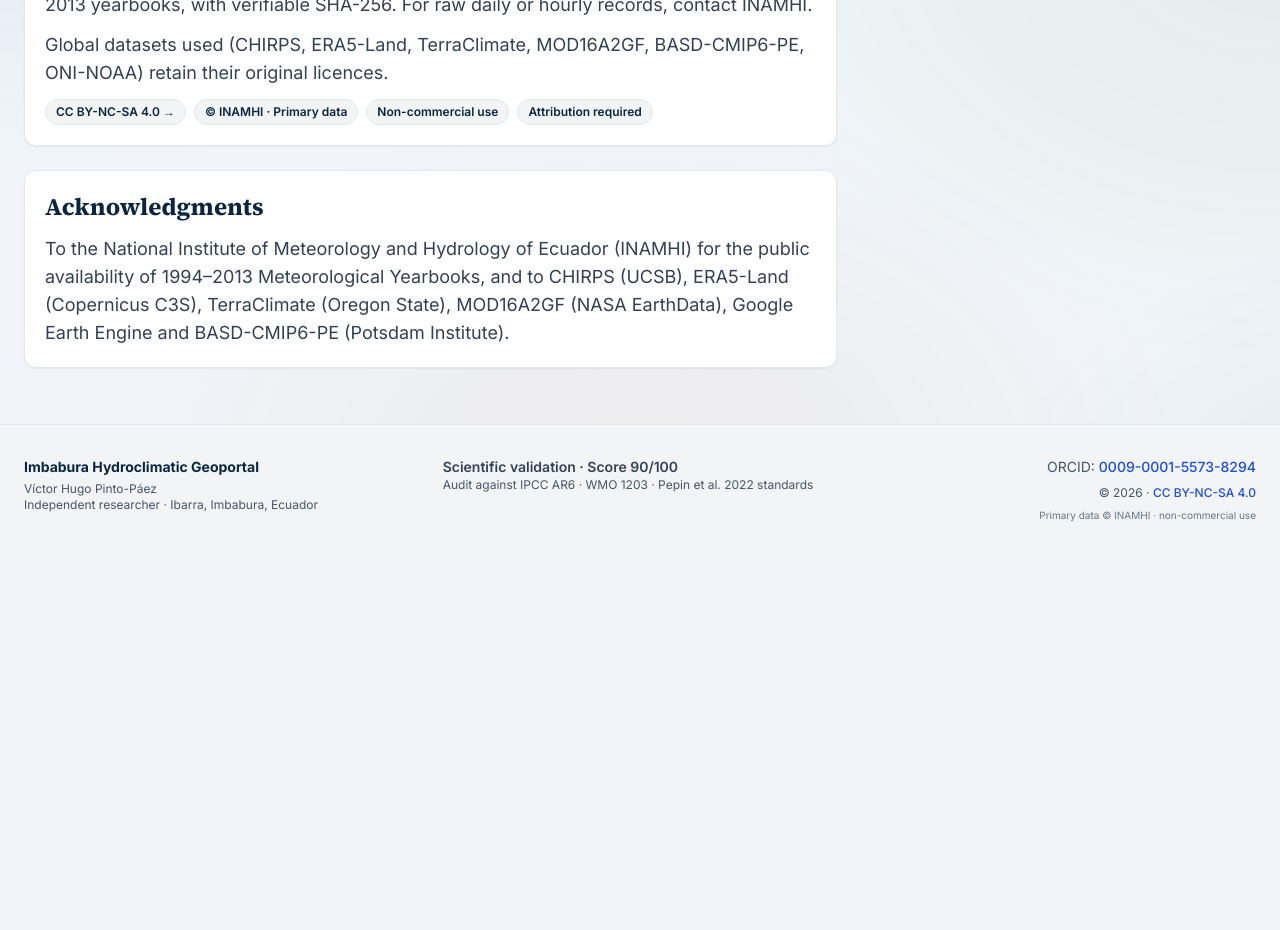
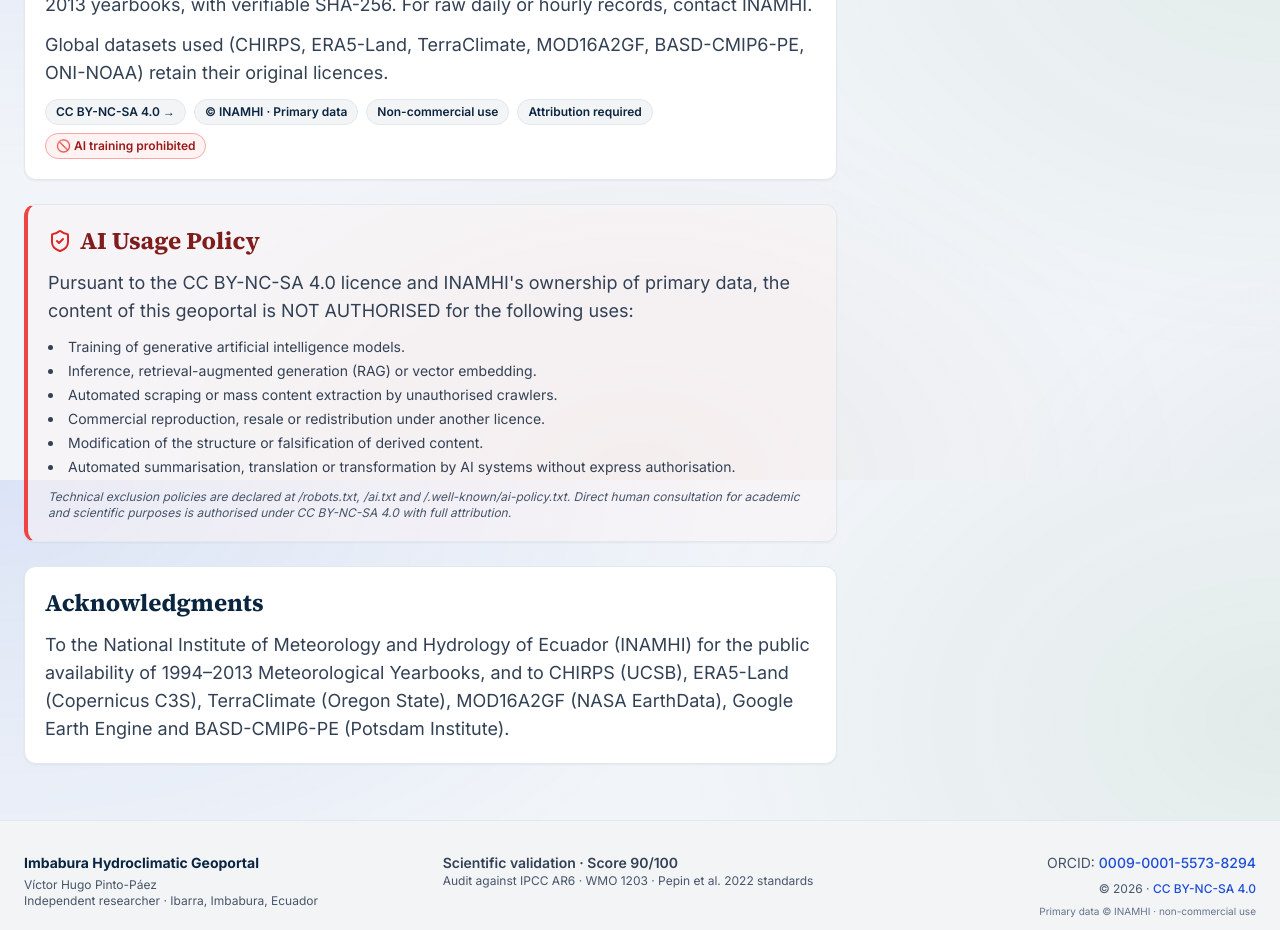
Before and after one commit to VICTORSIG1985/imbabura-hydroclimate, a Next.js app: page /en/acerca in a window 1280 px wide. Shown: the part 1120-2050 px from the top of the page. Before the commit the page ends 1677 px from the top, so only its background shows below. Built offline with nearby package versions, Linux system fonts and the light colour scheme.

Commit message:
v7 final: blindaje anti-IA + anti-scraping (robots.txt, ai.txt, .well-known/ai-policy.txt, meta noai/noimageai, CSP meta, Permissions-Policy, sitemap.xml, aviso legal explicito en /acerca)

```diff
--- a/src/app/[locale]/acerca/page.tsx
+++ b/src/app/[locale]/acerca/page.tsx
@@ -92,7 +92,34 @@
                 <span className="pill">© INAMHI · {isEs ? 'Datos primarios' : 'Primary data'}</span>
                 <span className="pill">{isEs ? 'Uso no comercial' : 'Non-commercial use'}</span>
                 <span className="pill">{isEs ? 'Atribución obligatoria' : 'Attribution required'}</span>
+                <span className="pill bg-red-50 border-red-300 text-red-800">{isEs ? '🚫 Prohibido entrenamiento de IA' : '🚫 AI training prohibited'}</span>
               </div>
+            </div>
+
+            {/* Aviso anti-IA / anti-scraping explícito */}
+            <div className="card border-l-4 border-l-red-500 bg-red-50/40">
+              <h2 className="heading-3 text-red-900 mb-3 flex items-center gap-2">
+                <ShieldCheck className="w-6 h-6 text-red-600" />
+                {isEs ? 'Política de uso por sistemas de IA' : 'AI Usage Policy'}
+              </h2>
+              <p className="body-lg mb-3">
+                {isEs
+                  ? 'Conforme a la licencia CC BY-NC-SA 4.0 y a la titularidad de los datos primarios por parte del INAMHI, el contenido de este geoportal NO ESTÁ AUTORIZADO para los siguientes usos:'
+                  : 'Pursuant to the CC BY-NC-SA 4.0 licence and INAMHI\'s ownership of primary data, the content of this geoportal is NOT AUTHORISED for the following uses:'}
+              </p>
+              <ul className="text-sm text-slate-700 space-y-1 list-disc list-inside mb-3">
+                <li>{isEs ? 'Entrenamiento de modelos de inteligencia artificial generativa.' : 'Training of generative artificial intelligence models.'}</li>
+                <li>{isEs ? 'Inferencia, recuperación aumentada (RAG) o generación de embeddings vectoriales.' : 'Inference, retrieval-augmented generation (RAG) or vector embedding.'}</li>
+                <li>{isEs ? 'Scraping automatizado o extracción masiva de contenido por crawlers no autorizados.' : 'Automated scraping or mass content extraction by unauthorised crawlers.'}</li>
+                <li>{isEs ? 'Reproducción comercial, reventa o distribución bajo otra licencia.' : 'Commercial reproduction, resale or redistribution under another licence.'}</li>
+                <li>{isEs ? 'Modificación de la estructura o falsificación del contenido derivado.' : 'Modification of the structure or falsification of derived content.'}</li>
+                <li>{isEs ? 'Resumen, traducción o transformación automatizada por sistemas de IA sin autorización expresa.' : 'Automated summarisation, translation or transformation by AI systems without express authorisation.'}</li>
+              </ul>
+              <p className="text-xs text-slate-600 italic">
+                {isEs
+                  ? 'Las políticas técnicas de exclusión están declaradas en /robots.txt, /ai.txt y /.well-known/ai-policy.txt. La consulta humana directa con fines académicos y científicos está autorizada bajo CC BY-NC-SA 4.0 con atribución completa.'
+                  : 'Technical exclusion policies are declared at /robots.txt, /ai.txt and /.well-known/ai-policy.txt. Direct human consultation for academic and scientific purposes is authorised under CC BY-NC-SA 4.0 with full attribution.'}
+              </p>
             </div>
 
             {/* Agradecimientos */}
--- a/src/app/[locale]/layout.tsx
+++ b/src/app/[locale]/layout.tsx
@@ -56,6 +56,15 @@
       description,
       images: [ogImage],
     },
+    // Hardening: bloqueo de bots de IA y scrapers
+    robots: {
+      index: true,
+      follow: true,
+      'max-snippet': -1,
+      'max-image-preview': 'standard',
+      noai: true,         // Estándar emergente para excluir entrenamiento IA
+      noimageai: true,
+    } as any,
   };
 }
 
@@ -80,6 +89,31 @@
           rel="stylesheet"
           href="https://fonts.googleapis.com/css2?family=Inter:wght@400;500;600;700;800&family=Source+Serif+4:wght@400;600;700&display=swap"
         />
+        {/* === Hardening anti-IA / anti-scraping === */}
+        <meta name="robots" content="index, follow, max-snippet:-1, max-image-preview:standard, noai, noimageai" />
+        <meta name="googlebot" content="index, follow" />
+        <meta name="GPTBot" content="noindex, nofollow" />
+        <meta name="ChatGPT-User" content="noindex, nofollow" />
+        <meta name="ClaudeBot" content="noindex, nofollow" />
+        <meta name="Google-Extended" content="noindex, nofollow" />
+        <meta name="anthropic-ai" content="noindex, nofollow" />
+        <meta name="CCBot" content="noindex, nofollow" />
+        <meta name="PerplexityBot" content="noindex, nofollow" />
+        {/* Estándares emergentes Spawning AI / IETF */}
+        <meta name="ai-content-declaration" content="human-authored" />
+        <meta name="ai-training" content="prohibited" />
+        <meta name="content-mining" content="prohibited" />
+        {/* Seguridad de contenido (nivel meta — el equivalente a header CSP que GitHub Pages no permite) */}
+        <meta httpEquiv="Content-Security-Policy" content="upgrade-insecure-requests" />
+        <meta httpEquiv="Permissions-Policy" content="geolocation=(self), camera=(), microphone=(), payment=(), usb=()" />
+        <meta httpEquiv="Referrer-Policy" content="strict-origin-when-cross-origin" />
+        <meta name="referrer" content="strict-origin-when-cross-origin" />
+        {/* Anti-clickjacking (GitHub Pages añade automáticamente X-Frame-Options:DENY) */}
+        <meta name="X-Frame-Options" content="DENY" />
+        {/* Aviso legal en metadata */}
+        <meta name="copyright" content="© 2026 Víctor Hugo Pinto-Páez · CC BY-NC-SA 4.0 · Datos primarios © INAMHI Ecuador" />
+        <meta name="usage-rights" content="non-commercial-academic-only" />
+        <meta name="ai-usage" content="prohibited" />
       </head>
       <body className="min-h-screen flex flex-col">
         <NextIntlClientProvider messages={messages}>
```
Also changed, not shown: public/.well-known/ai-policy.txt (added), public/ai.txt (added), public/robots.txt (added), 1 other file (tests, documents, lock files or other folders).
